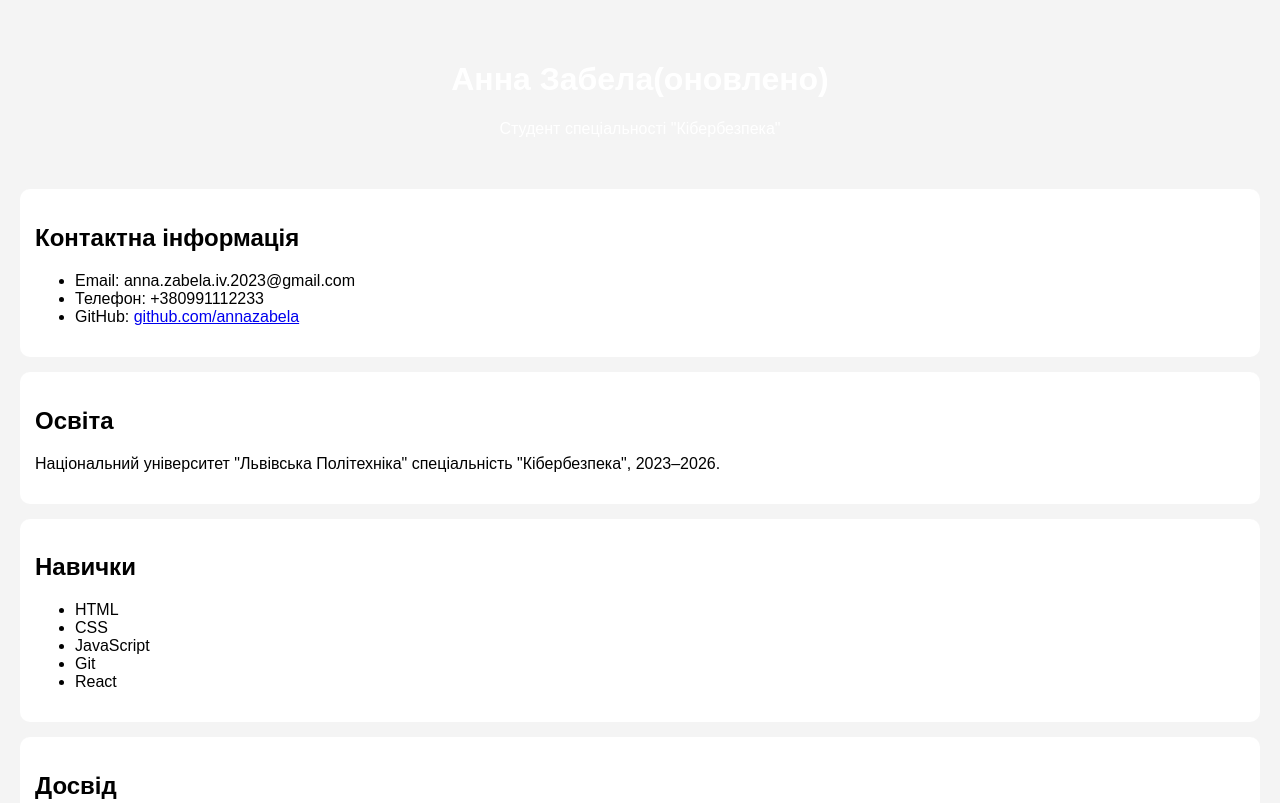
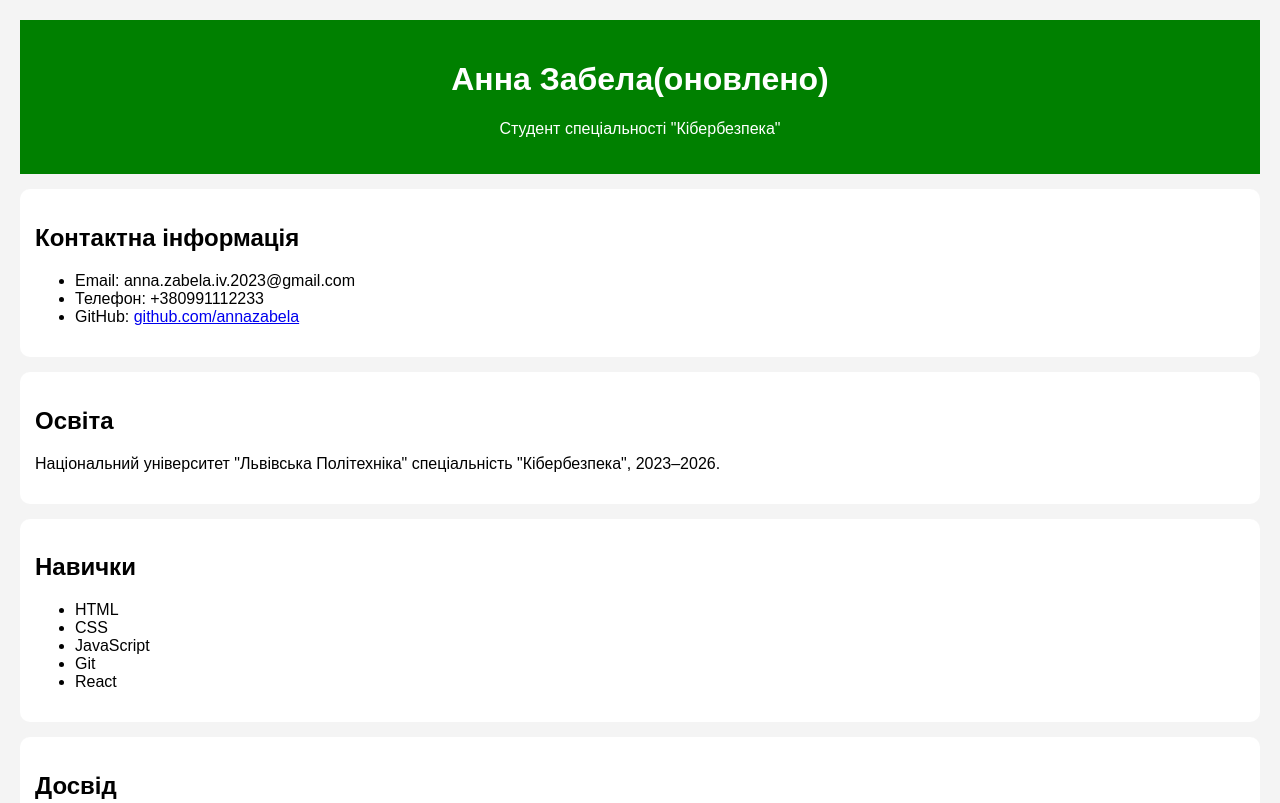
Before and after one commit to annazabela/mysite, a plain HTML site: page index.html in a window 1280 px wide. Shown: the top 803 px of the page. Drawn offline with Linux system fonts and the light colour scheme.

Commit message:
Update style.css

```diff
--- a/style.css
+++ b/style.css
@@ -6,7 +6,7 @@ body {
 }
 
 header {
-    background-color: #light-blue;
+    background-color: green;
     color: white;
     text-align: center;
     padding: 20px;
```
